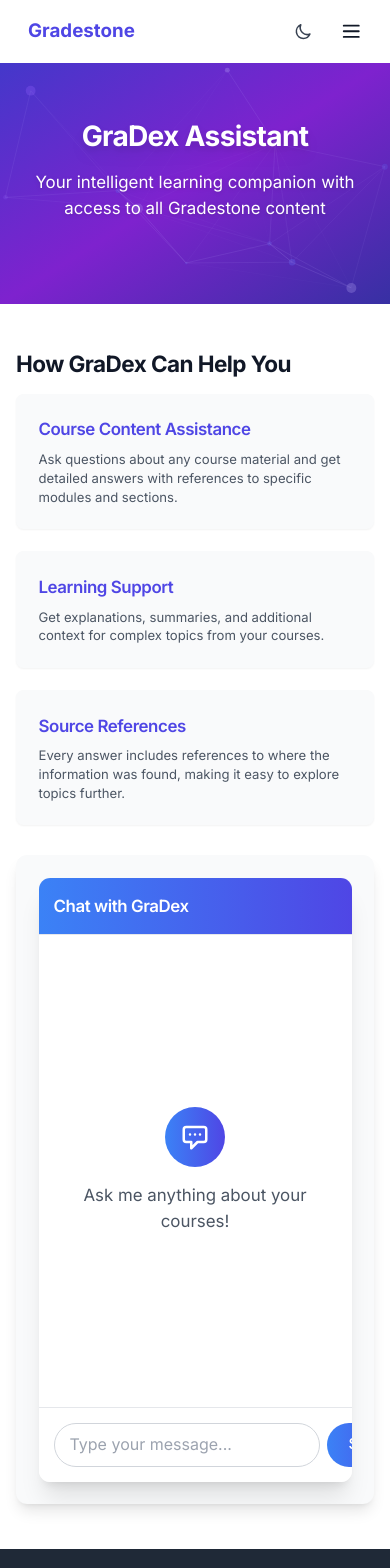
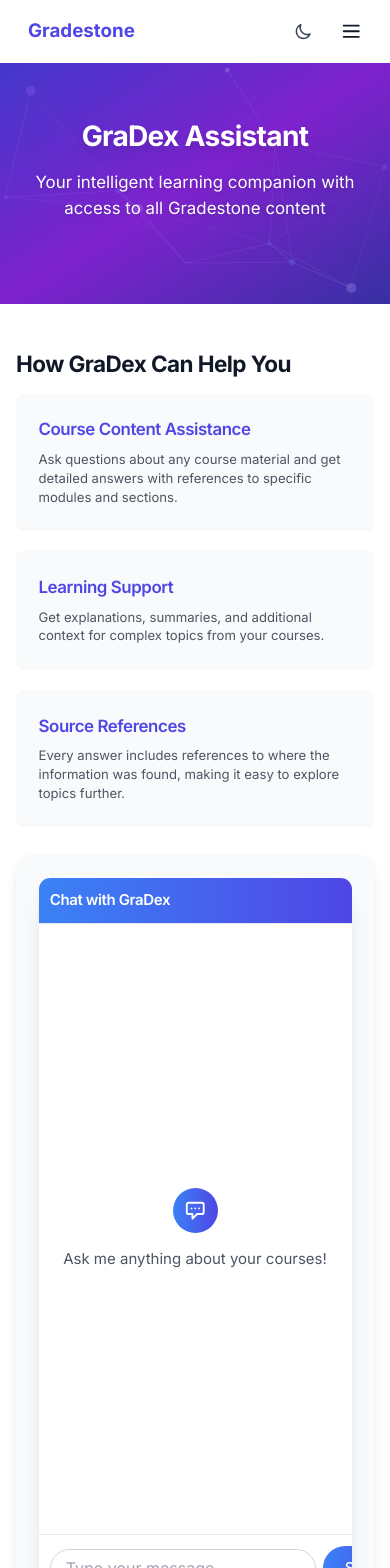
Before and after one commit to tahcin/gradestone, a Next.js app: page /gradex in a window 390 px wide. Shown: the top 1568 px of the page. Built offline with nearby package versions, Linux system fonts and the light colour scheme.

Commit message:
chatbox fix

```diff
--- a/src/components/GraDexChatBot.tsx
+++ b/src/components/GraDexChatBot.tsx
@@ -54,22 +54,23 @@ export default function GraDexChatBot() {
 
   return (
     <motion.div
-      className="flex flex-col h-[calc(100vh-16rem)] w-full bg-white dark:bg-[#1f2937] rounded-xl shadow-xl overflow-hidden"
+      className="flex flex-col h-[calc(100vh-8rem)] sm:h-[calc(100vh-16rem)] w-full bg-white dark:bg-[#1f2937] rounded-xl shadow-xl overflow-hidden"
       initial={{ opacity: 0, y: 20 }}
       animate={{ opacity: 1, y: 0 }}
+      transition={{ duration: 0.3, ease: "easeOut" }}
     >
-      <div className="flex items-center justify-between p-4 border-b border-gray-200 dark:border-gray-700 bg-gradient-to-r from-blue-500 to-indigo-600">
-        <h2 className="text-lg font-semibold text-white">Chat with GraDex</h2>
+      <div className="flex items-center justify-between p-3 sm:p-4 border-b border-gray-200 dark:border-gray-700 bg-gradient-to-r from-blue-500 to-indigo-600">
+        <h2 className="text-base sm:text-lg font-semibold text-white">Chat with GraDex</h2>
       </div>
-      <div className="flex-1 overflow-y-auto p-4 space-y-6 h-full bg-white dark:bg-[#1f2937]" ref={chatContainerRef}>
+      <div className="flex-1 overflow-y-auto p-3 sm:p-4 space-y-4 sm:space-y-6 h-full bg-white dark:bg-[#1f2937]" ref={chatContainerRef}>
         {messages.length === 0 ? (
           <div className="flex flex-col items-center justify-center h-full space-y-4">
-            <div className="w-16 h-16 rounded-full bg-gradient-to-r from-blue-500 to-indigo-600 flex items-center justify-center text-white">
-              <svg xmlns="http://www.w3.org/2000/svg" className="h-8 w-8" fill="none" viewBox="0 0 24 24" stroke="currentColor">
+            <div className="w-12 h-12 sm:w-16 sm:h-16 rounded-full bg-gradient-to-r from-blue-500 to-indigo-600 flex items-center justify-center text-white">
+              <svg xmlns="http://www.w3.org/2000/svg" className="h-6 w-6 sm:h-8 sm:w-8" fill="none" viewBox="0 0 24 24" stroke="currentColor">
                 <path strokeLinecap="round" strokeLinejoin="round" strokeWidth={2} d="M8 10h.01M12 10h.01M16 10h.01M9 16H5a2 2 0 01-2-2V6a2 2 0 012-2h14a2 2 0 012 2v8a2 2 0 01-2 2h-5l-5 5v-5z" />
               </svg>
             </div>
-            <p className="text-lg text-gray-600 dark:text-gray-300 text-center">Ask me anything about your courses!</p>
+            <p className="text-base sm:text-lg text-gray-600 dark:text-gray-300 text-center">Ask me anything about your courses!</p>
           </div>
         ) : (
           messages.map((message, index) => (
@@ -78,15 +79,16 @@ export default function GraDexChatBot() {
               className={`flex ${message.isUser ? 'justify-end' : 'justify-start'} items-end space-x-2`}
               initial={{ opacity: 0, y: 10 }}
               animate={{ opacity: 1, y: 0 }}
-              transition={{ duration: 0.2 }}
+              transition={{ duration: 0.3, ease: "easeOut" }}
+              layout
             >
               {!message.isUser && (
-                <div className="w-8 h-8 rounded-full bg-gradient-to-r from-blue-500 to-indigo-600 flex items-center justify-center text-white text-sm font-medium">
+                <div className="w-6 h-6 sm:w-8 sm:h-8 rounded-full bg-gradient-to-r from-blue-500 to-indigo-600 flex items-center justify-center text-white text-xs sm:text-sm font-medium">
                   AI
                 </div>
               )}
               <div
-                className={`max-w-[80%] rounded-2xl p-4 ${message.isUser
+                className={`max-w-[85%] rounded-2xl p-3 sm:p-4 ${message.isUser
                   ? 'bg-gray-200 dark:bg-gray-700 text-gray-800 dark:text-gray-200 rounded-br-none'
                   : 'bg-blue-500 text-white rounded-bl-none'}`}
               >
@@ -139,8 +141,8 @@ export default function GraDexChatBot() {
           </div>
         )}
       </div>
-      <form onSubmit={handleSubmit} className="p-4 border-t border-gray-200 dark:border-gray-700 bg-white dark:bg-[#1f2937]">
-        <div className="flex gap-2">
+      <form onSubmit={handleSubmit} className="p-3 sm:p-4 border-t border-gray-200 dark:border-gray-700 bg-white dark:bg-[#1f2937]">
+        <div className="flex gap-2 items-center">
           <input
             type="text"
             value={inputMessage}
```
